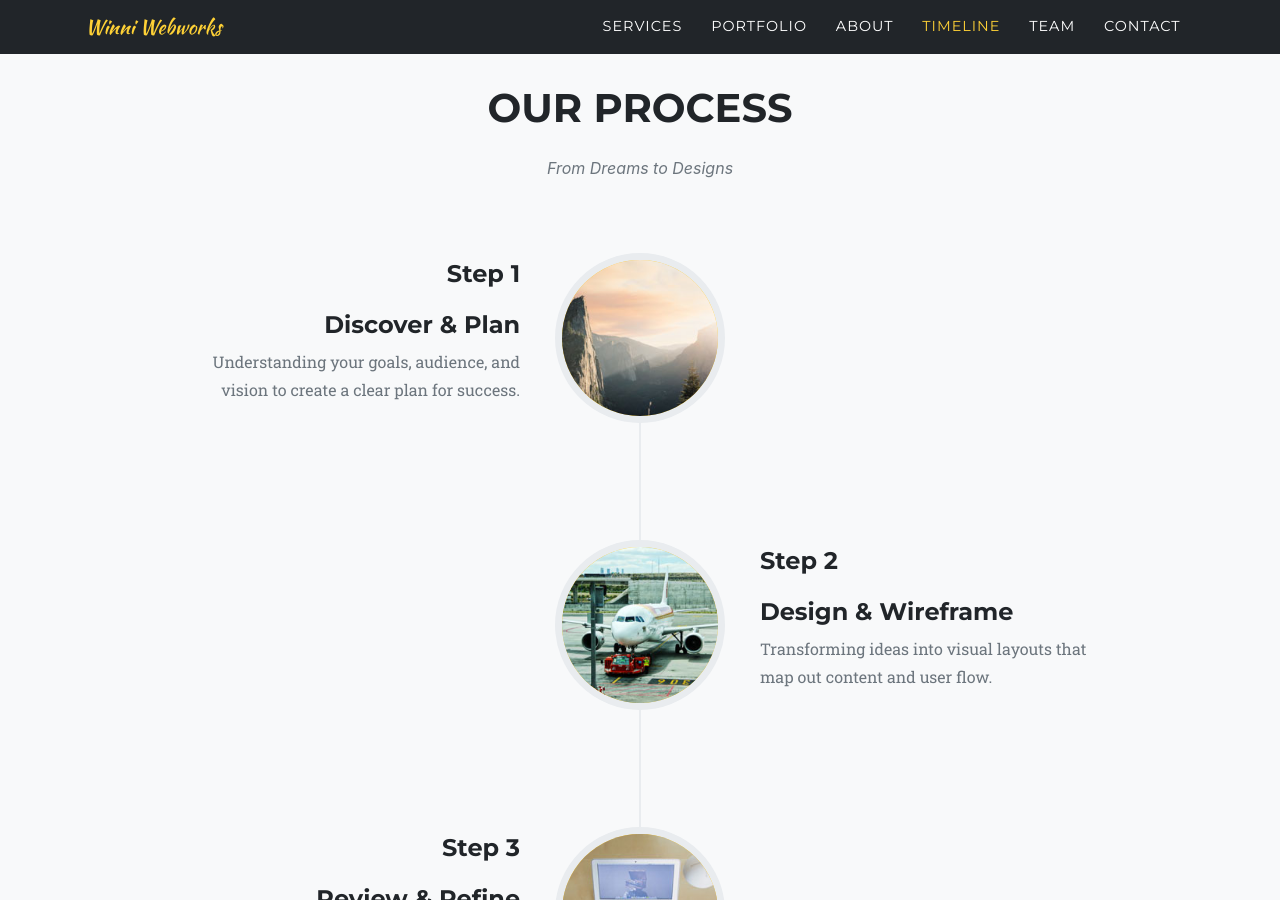
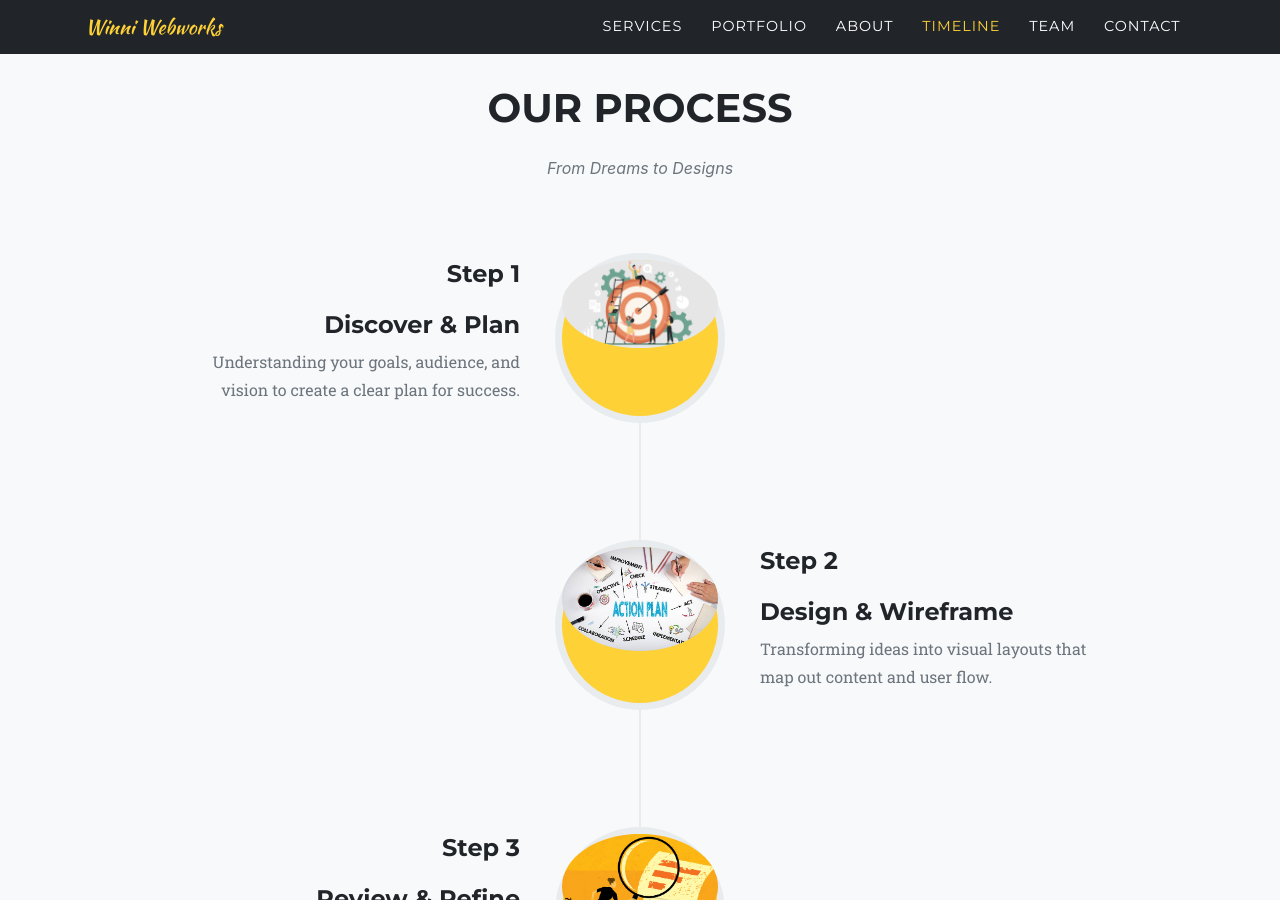
Before and after one commit to Winniwebworks/winniwebworks, a Jekyll site: the page built from index.md, in a window 1280 px wide and 900 px high, scrolled down 2923 px. Built offline with Jekyll 4.4.1, drawn with Linux system fonts in a browser that asks for light colours; some web fonts are replaced.

Commit message:
Update sitetext.yml
update timeline images

```diff
--- a/_data/sitetext.yml
+++ b/_data/sitetext.yml
@@ -47,22 +47,22 @@ en: &DEFAULT_EN
       - title: "Discover & Plan"
         year: "Step 1"
         desc: "Understanding your goals, audience, and vision to create a clear plan for success."
-        image: assets/img/timeline/1.jpg
+        image: assets/img/timeline/goals.png
         alt:
       - title: "Design & Wireframe"
         year: "Step 2"
         desc: "Transforming ideas into visual layouts that map out content and user flow."
-        image: assets/img/timeline/2.jpg
+        image: assets/img/timeline/plan.jpg
         alt:
       - title: "Review & Refine"
         year: "Step 3"
         desc: "Collaborating on design feedback to fine-tune every detail before launch."
-        image: assets/img/timeline/3.jpg
+        image: assets/img/timeline/review.jpg
         alt: image alt text
       - title: "Launch & Maintain"
         year: "Step 4"
         desc: "Publishing a fully optimized website with ongoing updates and support."
-        image: assets/img/timeline/4.jpg
+        image: assets/img/timeline/launch.jpg
         alt:
         # you can enforce the alignment
         align: right
```
